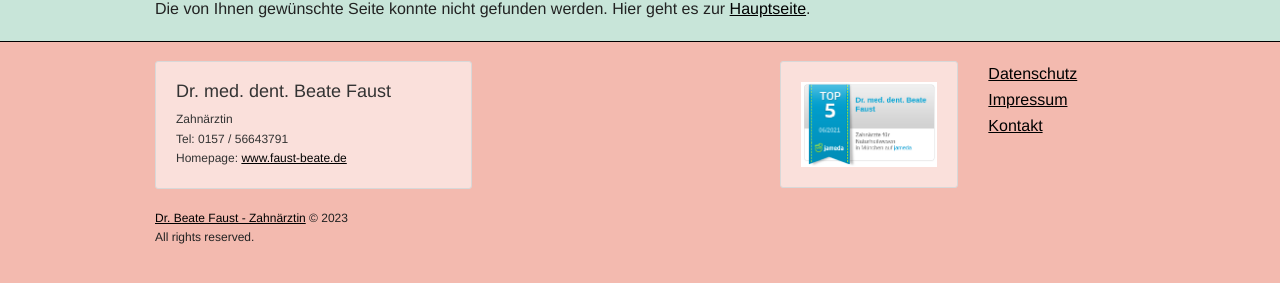
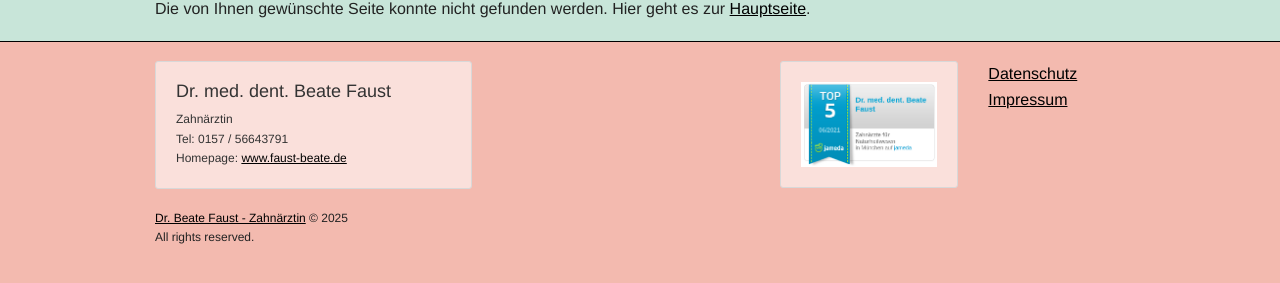
Before and after one commit to faust-beate/faust-beate.github.io, a Jekyll site: the page built from not_found.md, in a window 1280 px wide. Shown: the part 122-405 px from the top of the page. Built offline with Jekyll 4.4.1, drawn with Linux system fonts in a browser that asks for light colours; our own code applies the rules of GitHub Pages for plain Markdown files.

Commit message:
Update year

```diff
--- a/_includes/footer.html
+++ b/_includes/footer.html
@@ -23,7 +23,7 @@
       </div>
       <p>
         <a href='/' >Dr. Beate Faust - Zahnärztin</a>
-        © 2023
+        © 2025
         <br>
         All rights reserved.
       </p>
@@ -36,9 +36,6 @@
         <li>
           <a href='/imprint'>Impressum</a>
         </li>
-        <li>
-          <a href='/contact'>Kontakt</a>
-        </li>
       </ul>
     </div>
   </div>
```
